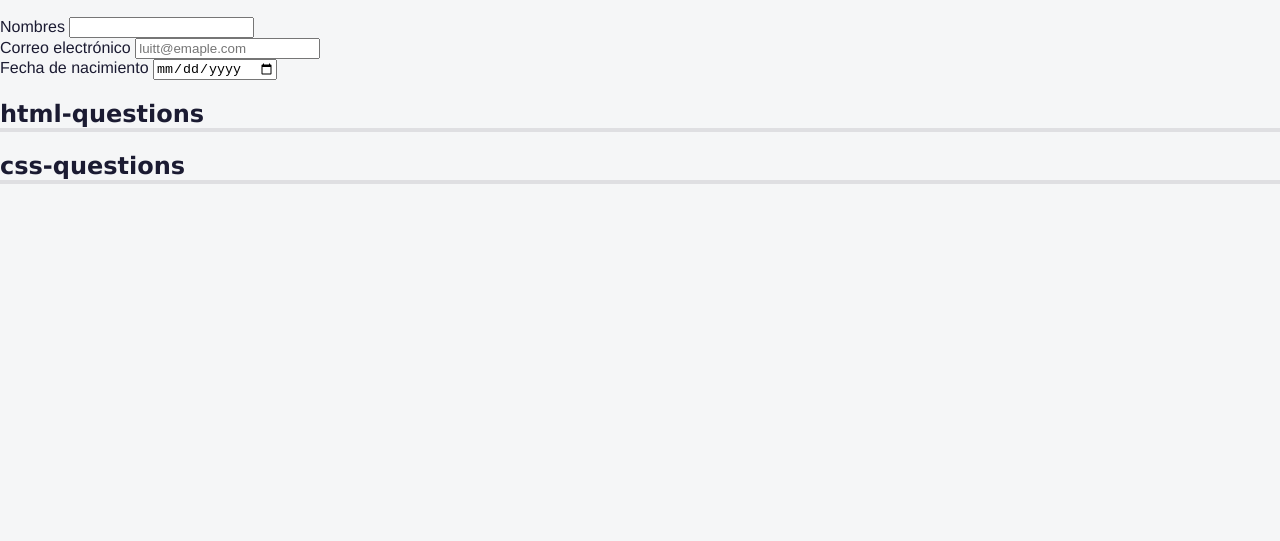
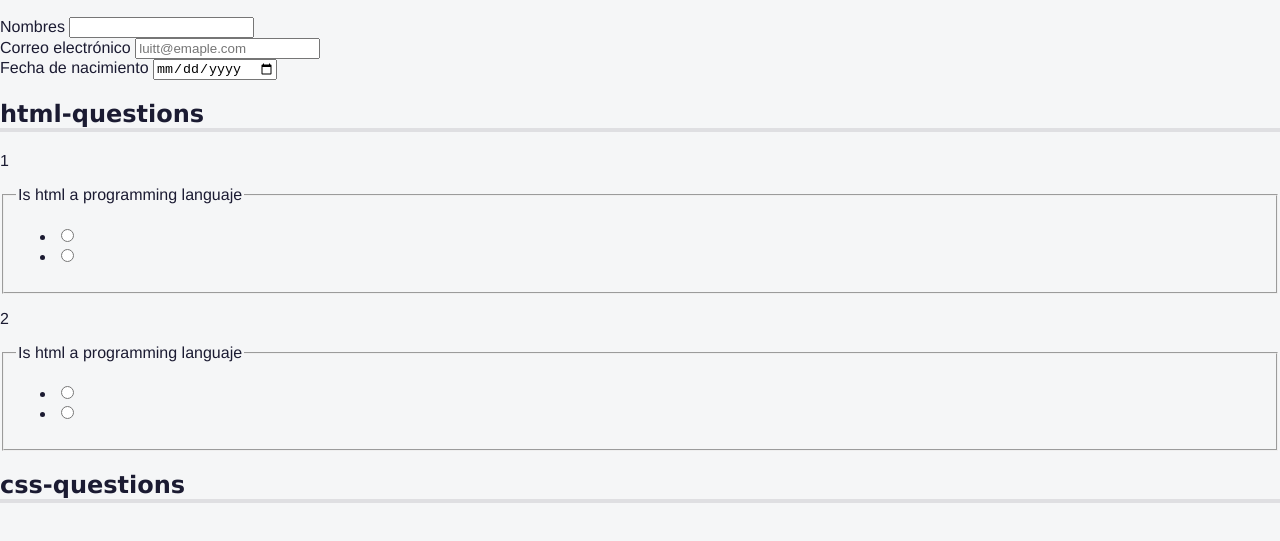
Before and after one commit to andrz-zack/Cuestionario-Free, a plain HTML site: page index.html in a window 1280 px wide. Shown: the part 105-646 px from the top of the page. Drawn offline with Linux system fonts and the light colour scheme.

Commit message:
Agregando labels dentro de li, e inputs dentro de labels con sus respectivos type radio

```diff
--- a/index.html
+++ b/index.html
@@ -48,6 +48,46 @@
 
         <section role="region"  aria-labelledby="html-questions">
         <h2 id="html-questions">html-questions</h2>
+        <div class="question-block">
+            <p>1</p>
+            <fieldset class="question" name="primero">
+                <ul class="answers-list">
+                    <li>
+                        <label for="">
+                            <input type="radio">
+                        </label>
+
+                    </li>
+                    <li><label for="">
+                        <input type="radio">
+                    </label>
+                        </li>
+
+                </ul>
+                <legend>
+                  Is html a programming languaje
+                </legend>
+            </fieldset>
+        </div>
+        <div class="question-block">
+            <p>2</p>
+            <fieldset class="question" name="segundo">
+                <ul class="answers-list">
+                    <li><label for="">
+                        <input type="radio">
+                    </label>
+                        </li>
+                    <li><label for="">
+                        <input type="radio">
+                    </label>
+                        </li>
+
+                </ul>
+                <legend>
+                    Is html a programming languaje
+                </legend>
+            </fieldset>
+        </div>
         </section>
 
         <section role="region" aria-labelledby="css-questions">
```
